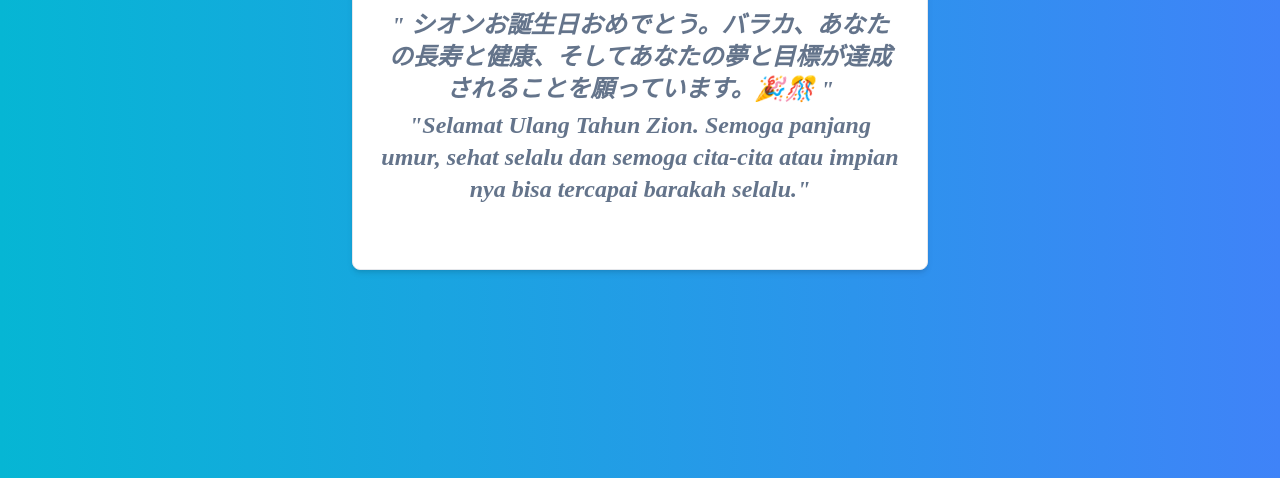
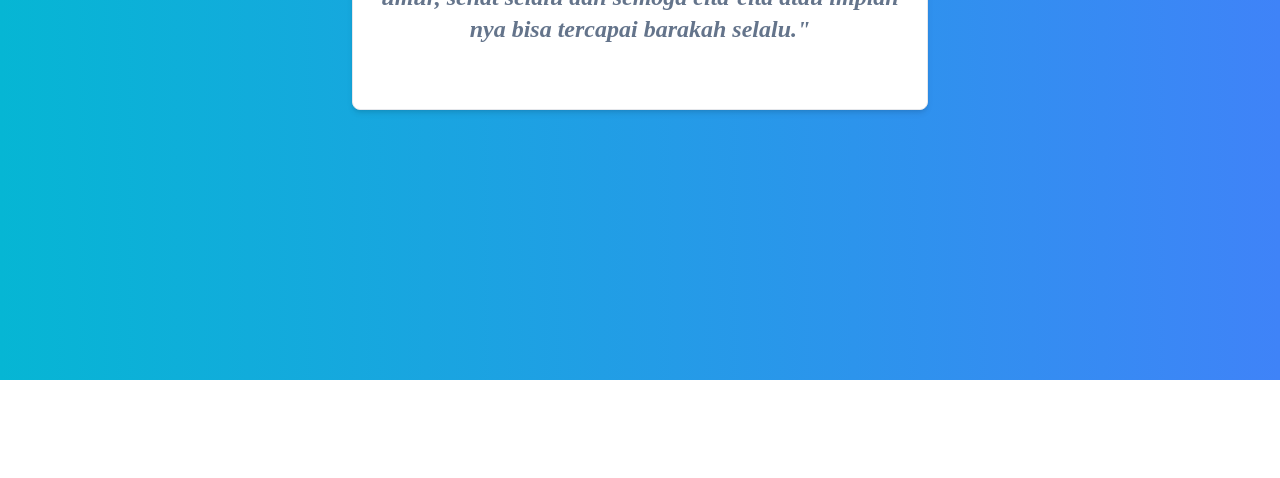
Before and after one commit to zionexeonch/my_birthday, a website: page index.html in a window 1280 px wide. Shown: the part 420-898 px from the top of the page. After the commit the page ends 800 px from the top, so only its background shows below. Drawn offline with nearby package versions, Linux system fonts and the light colour scheme.

Commit message:
Update index.html

```diff
--- a/index.html
+++ b/index.html
@@ -18,7 +18,7 @@
         <title>MY BIRTHDAY</title>
     </head>
     <body class="font-poppins bg-gradient-to-r from-cyan-500 to-blue-500">
-        <div class="py-36 md:py-40">
+
             <div class="flex flex-wrap justify-center items-center mx-4 my-12 md:mx-0 md:my-14">
                 <div
                     class="max-w-sm pt-4 md:max-w-xl bg-white rounded-lg border border-gray-200 shadow-md dark:bg-gray-800 dark:border-gray-700"
@@ -53,7 +53,7 @@
                     </div>
                 </div>
             </div>
-        </div>
+
         <audio hidden autoplay loop>
             <source src="/music/ultah.mp3" type="audio/mpeg" />
         </audio>
```
